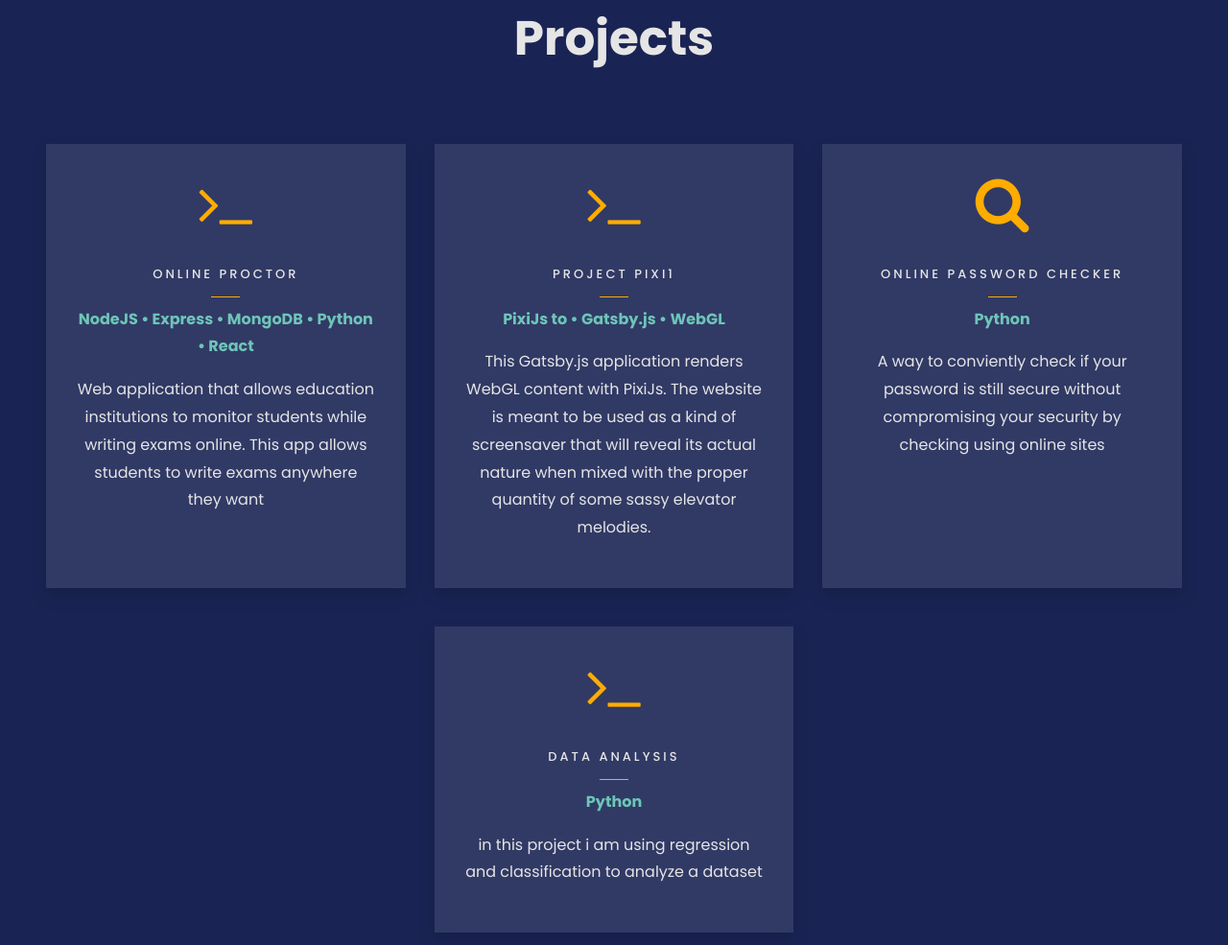
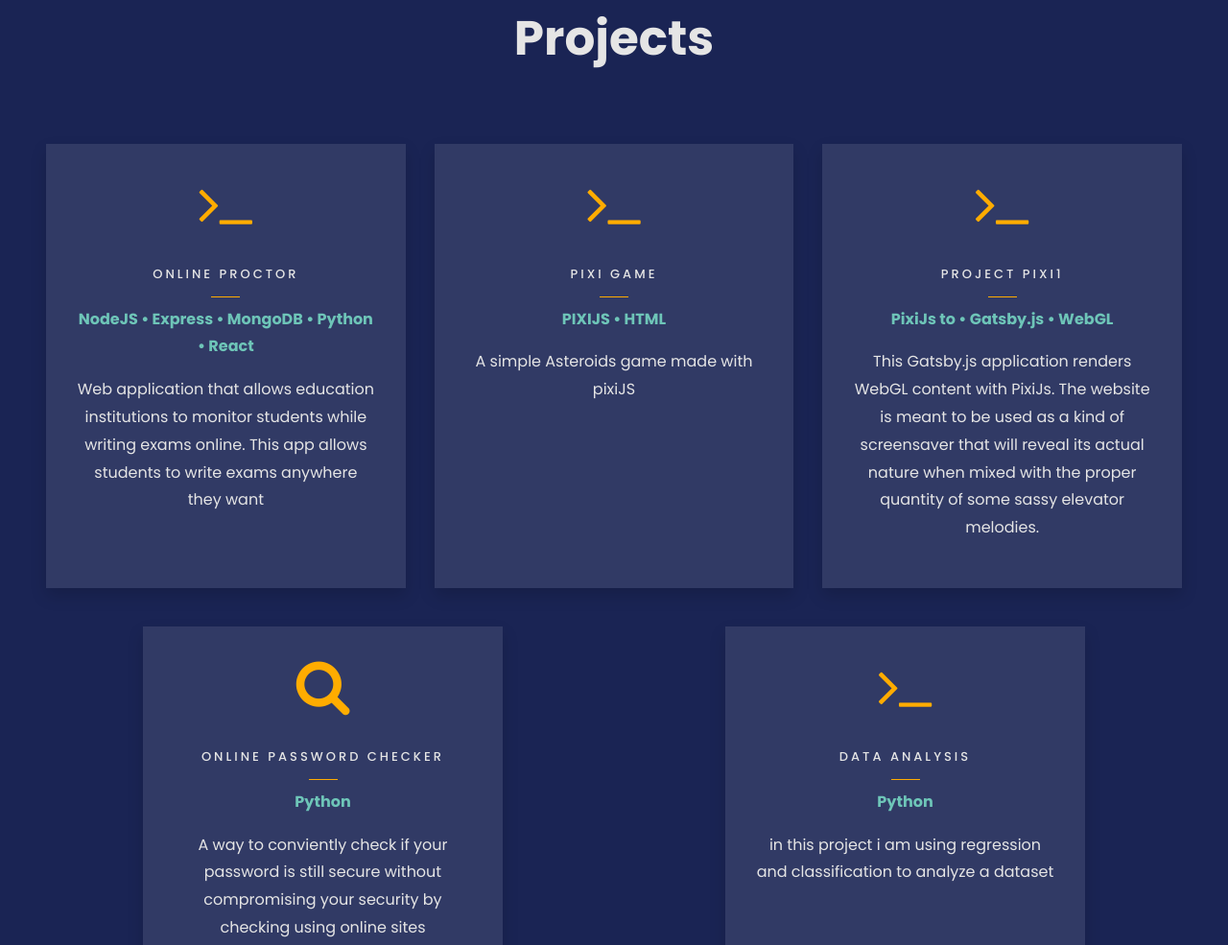
Before and after one commit to jaybee21/JSOlPortfolio, a plain HTML site: page index.html in a window 1280 px wide. Shown: the part 4708-5693 px from the top of the page at 96% size. Drawn offline with Linux system fonts and the light colour scheme; animation ran at ten frames a second; files whose address does not match are found by name.

Commit message:
Update index.html

```diff
--- a/index.html
+++ b/index.html
@@ -328,6 +328,18 @@
 						</div>
 					</a>
 				</div>
+				<div class="col-md-4 text-center d-flex ftco-animate">
+					<a href="https://github.com/jaybee21/pixiTestGame" target="_blank" class="services-1 shadow">
+						<span class="icon">
+							<i class="icon-terminal"></i>
+						</span>
+						<div class="desc">
+							<h3 class="mb-4">pixi game</h3>
+							<p><strong>PIXIJS • HTML </strong></p>
+							<p>A simple Asteroids game made with pixiJS </p>
+						</div>
+					</a>
+				</div>
 		                <div class="col-md-4 text-center d-flex ftco-animate">
 					<a href=" ttmf.netlify.com/ " target="_blank" class="services-1 shadow">
 						<span class="icon">
```
